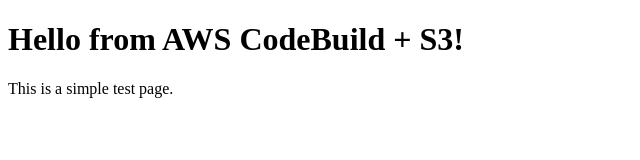
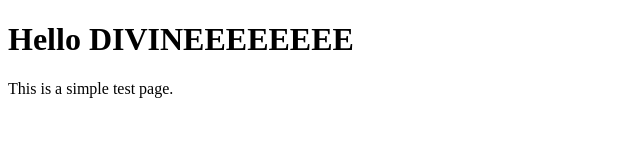
Before and after one commit to Divine-Marshal/exp8_divineee, a plain HTML site: page index.html in a window 1280 px wide. Shown: the whole page, without its empty margins (0-640 px from the left). Drawn offline with Linux system fonts and the light colour scheme.

Commit message:
Update index.html

```diff
--- a/index.html
+++ b/index.html
@@ -5,7 +5,7 @@
   </head>
 
   <body>
-    <h1>Hello from AWS CodeBuild + S3!</h1>
+    <h1>Hello DIVINEEEEEEEE</h1>
     <p>This is a simple test page.</p>
   </body>
 </html>
```
